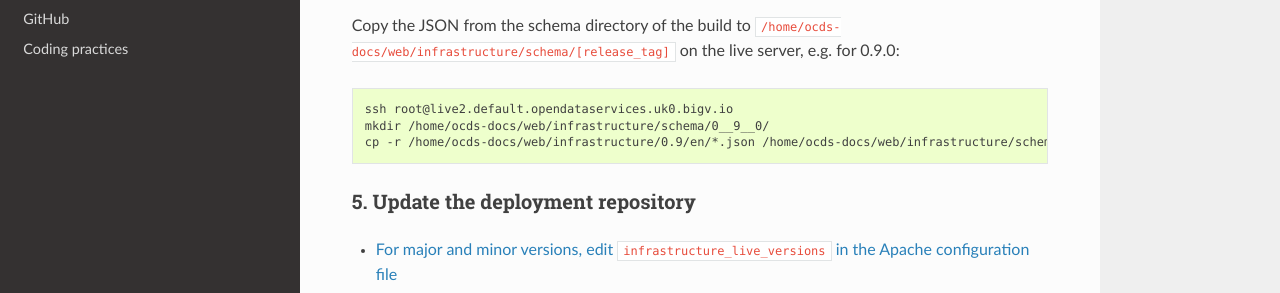
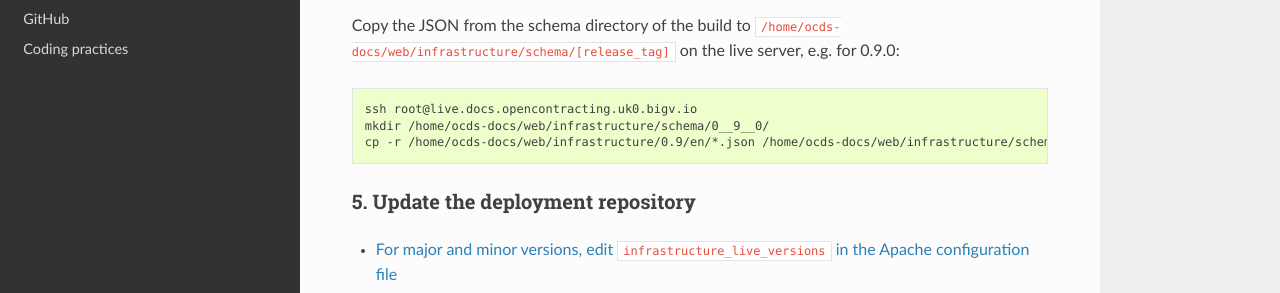
Before and after one commit to open-contracting/standard-development-handbook, a Sphinx documentation site: the page built from docs/profiles/infrastructure.md, in a window 1280 px wide. Shown: the part 423-716 px from the top of the page. Built offline with Sphinx 7.4.7 and the Read the Docs theme 2.0.0, drawn with Linux system fonts in a browser that asks for light colours.

Commit message:
Update hostnames

````diff
--- a/docs/profiles/infrastructure.md
+++ b/docs/profiles/infrastructure.md
@@ -13,7 +13,7 @@ Follow the [standard's instructions](../../../standard/technical/deployment#copy
 Copy the JSON from the schema directory of the build to `/home/ocds-docs/web/infrastructure/schema/[release_tag]` on the live server, e.g. for 0.9.0:
 
 ```bash
-ssh root@live2.default.opendataservices.uk0.bigv.io
+ssh root@live.docs.opencontracting.uk0.bigv.io
 mkdir /home/ocds-docs/web/infrastructure/schema/0__9__0/
 cp -r /home/ocds-docs/web/infrastructure/0.9/en/*.json /home/ocds-docs/web/infrastructure/schema/0__9__0/
 ```
````
Also changed, not shown: docs/profiles/technical/deployment.md (+1 -1 lines), docs/systems/servers.md (+1 -1 lines), docs/systems/services.md (+1 -1 lines).
